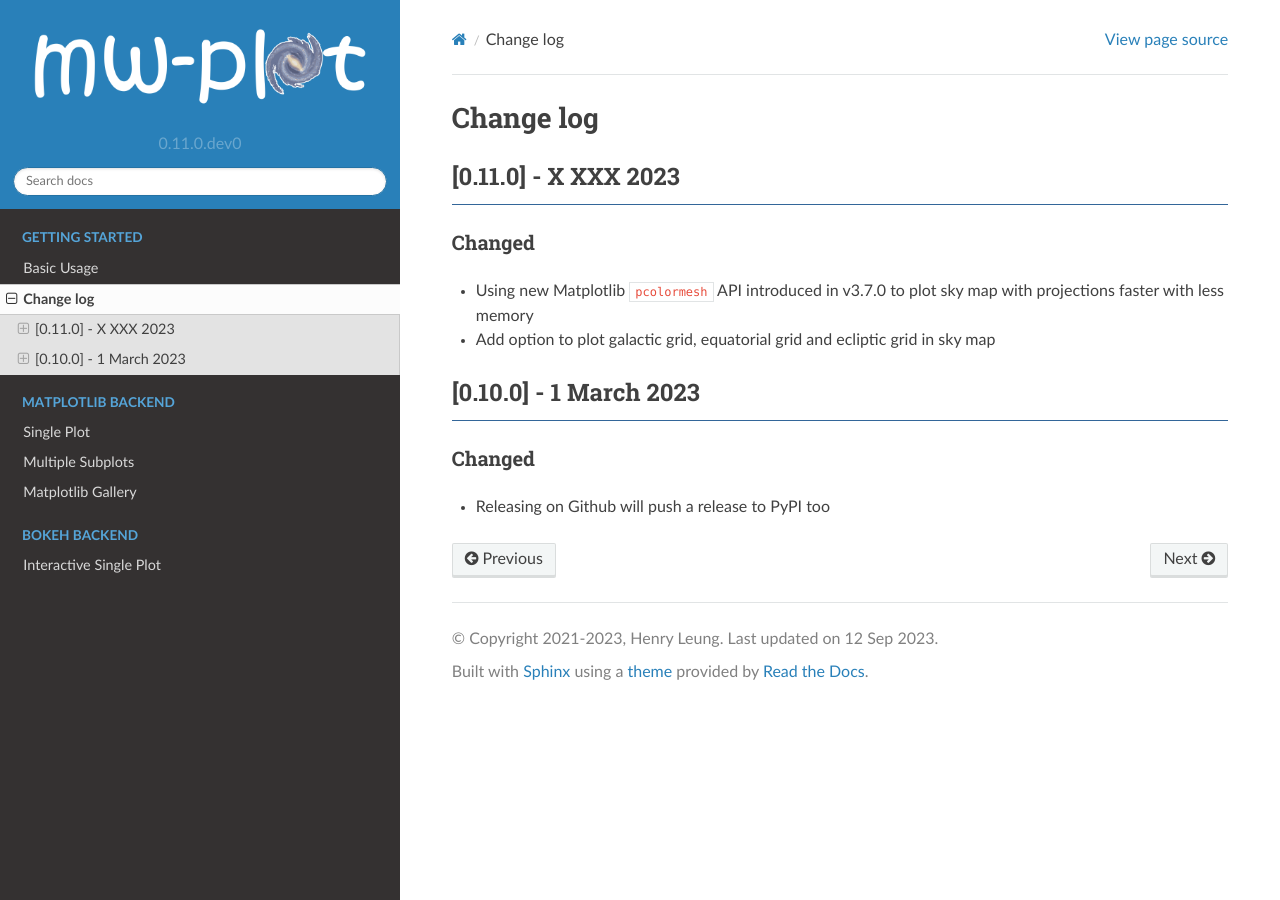
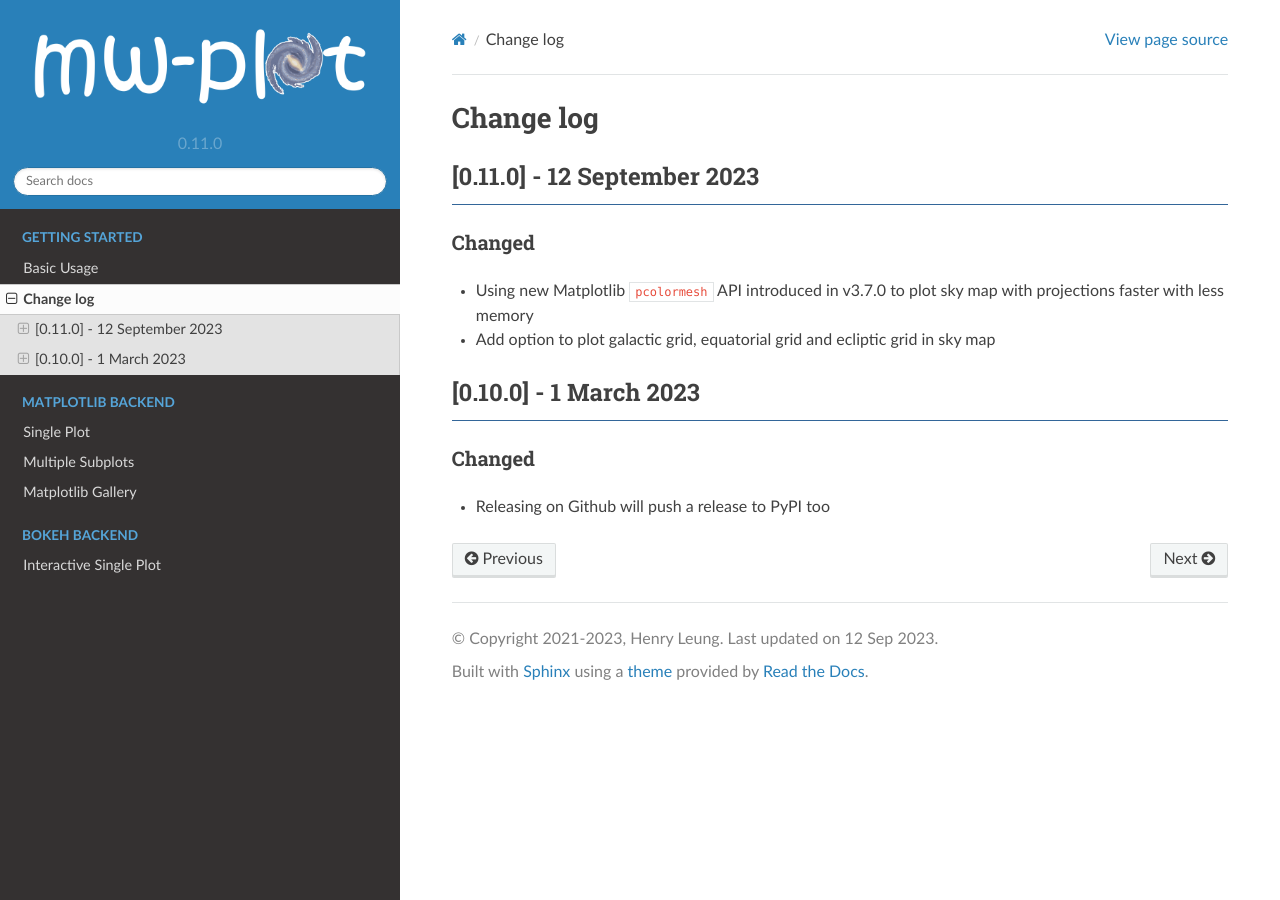
Before and after one commit to henrysky/milkyway_plot, a Sphinx documentation site: the page built from docs/source/changelog.md, in a window 1280 px wide. Built offline with Sphinx 7.4.7 and the Read the Docs theme 2.0.0, drawn with Linux system fonts in a browser that asks for light colours.

Commit message:
bump version for a release

```diff
--- a/CHANGELOG.md
+++ b/CHANGELOG.md
@@ -1,6 +1,6 @@
 # Change log
 
-## [0.11.0] - X XXX 2023
+## [0.11.0] - 12 September 2023
 ### Changed
 - Using new Matplotlib `pcolormesh` API introduced in v3.7.0 to plot sky map with projections faster with less memory
 - Add option to plot galactic grid, equatorial grid and ecliptic grid in sky map
--- a/docs/source/index.rst
+++ b/docs/source/index.rst
@@ -5,10 +5,6 @@
 
 Welcome to mw-plot's documentation!
 =========================================
-
-.. note::
-
-    Documentation on readthedocs is still under construction
 
 A handy python package to do plotting on a face-on/edge-on milkyway/skymap with `matplotlib` (https://matplotlib.org/) for
 static plots or `bokeh` (https://bokeh.org/) for interactive plots (`bokeh` module under develop).
--- a/setup.py
+++ b/setup.py
@@ -9,7 +9,7 @@ with open(
 
 setup(
     name="mw_plot",
-    version="0.11.0.dev0",
+    version="0.11.0",
     classifiers=[
         "Development Status :: 3 - Alpha",
         "License :: OSI Approved :: MIT License",
@@ -20,7 +20,7 @@ setup(
     packages=find_packages(),
     include_package_data=True,
     package_data={"mw_plot": ["*.png", "*.jpg"]},
-    python_requires=">=3.7",
+    python_requires=">=3.8",
     install_requires=["requests", "numpy", "astropy", "matplotlib", "Pillow"],
     url="https://github.com/henrysky/milkyway_plot",
     project_urls={
```
Also changed, not shown: docs/source/matplotlib_single.rst (+4 -4 lines).
